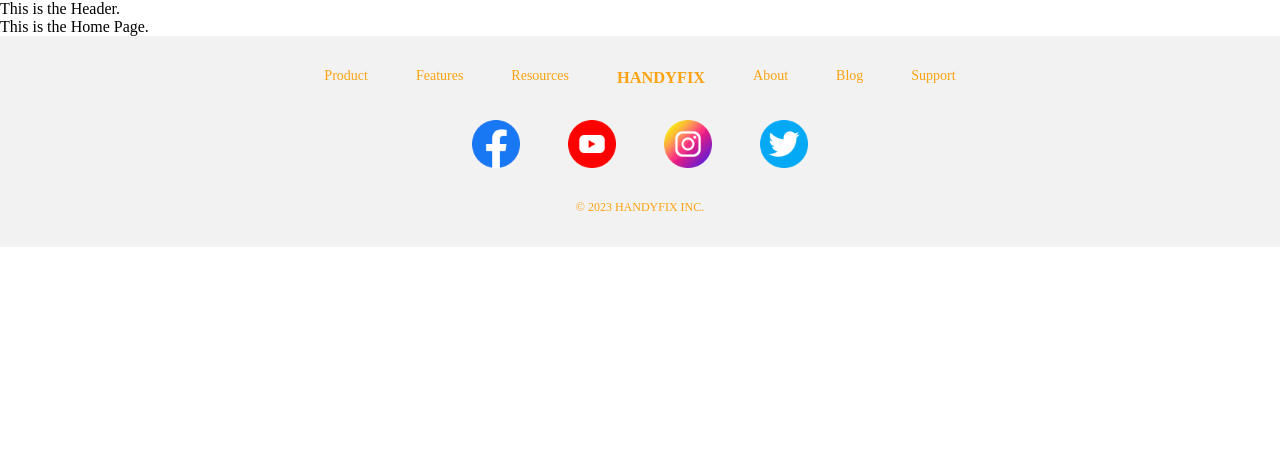
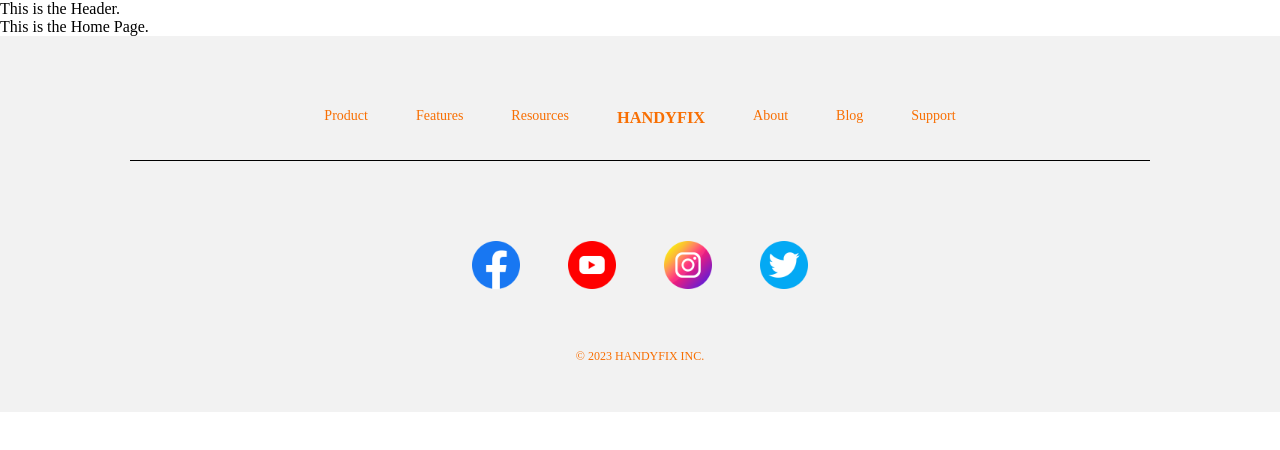
Before and after one commit to handyfix-org/handyfix-client, a React (Vite) app: page / in a window 1280 px wide. Shown: the top 450 px of the page. Built offline with nearby package versions, Linux system fonts and the light colour scheme.

Commit message:
footer including anchor tags for the icons

```diff
--- a/src/components/Footer/Footer.scss
+++ b/src/components/Footer/Footer.scss
@@ -1,38 +1,65 @@
+@use "../../styles/partials/colors" as *;
+@use "../../styles/partials/fonts" as *;
+@use "../../styles/partials/global" as *;
+@use "../../styles/partials/mixins" as *;
+
 .footer {
+    @include tablet {
         background-color: #f2f2f2;
         font-size: .875rem;
         display: flex;
         gap: 2rem;
         flex-direction: column;
-    color: #FCA311;
-    padding: 2rem 0rem;
-
+        color: $HandFix-Orange;
+        padding: 3rem 0rem;
+    }
 
     &__feature {
+
+        &-title {
+            &:hover {
+                border-bottom: .125rem solid $HandFix-Orange;
+            }
+        }
+
+        @include tablet {
             display: flex;
             flex-direction: row;
             justify-content: center;
             gap: 3rem;
+            padding-bottom: 2rem;
+            border-bottom: 0.0625rem solid black;
+        }
+
+        @include desktop;
+        @include desktop-margin;
     }
 
     &__icon {
+        @include tablet {
             display: flex;
             justify-content: center;
             gap: 3rem;
+        }
+
+        @include desktop;
+        @include desktop-margin;
 
         &-facebook,
         &-youtube,
         &-instagram,
         &-twitter {
+            @include tablet {
                 width: 3rem;
                 height: 3rem;
             }
         }
+    }
 
     &__copyright {
+        @include tablet {
             font-size: .75rem;
             align-self: center;
         }
-
-
     }
+}
--- a/src/components/Footer/Footer.tsx
+++ b/src/components/Footer/Footer.tsx
@@ -22,10 +22,18 @@ const Footer : React.FC<FooterProps> = ({logo, features, paragraph}) =>{
     <p className="footer__feature-title">{features} Support</p>
     </div>
     <section className="footer__icon">
-    <img className="footer__icon-facebook" src={Facebook} alt="facebook-icon" />
-    <img className="footer__icon-youtube" src={Youtube} alt="facebook-icon" />
-    <img className="footer__icon-instagram" src={Instagram} alt="facebook-icon" />
-    <img className="footer__icon-twitter" src={Twitter} alt="facebook-icon" />
+      <a href="https://www.facebook.com/">
+        <img className="footer__icon-facebook" src={Facebook} alt="facebook-icon" />
+      </a>
+      <a href="https://www.youtube.com/">
+        <img className="footer__icon-youtube" src={Youtube} alt="facebook-icon" />
+    </a>
+    <a href="https://www.instagram.com/">
+        <img className="footer__icon-instagram" src={Instagram} alt="facebook-icon" />
+    </a>
+    <a href="https://twitter.com/">
+        <img className="footer__icon-twitter" src={Twitter} alt="facebook-icon" />
+    </a>
     </section>
     <p className="footer__copyright">{paragraph} © 2023 HANDYFIX INC. </p>
   </footer>
--- a/src/styles/partials/_colors.scss
+++ b/src/styles/partials/_colors.scss
@@ -0,0 +1 @@
+$HandFix-Orange: #F86F03;
--- a/src/styles/partials/_mixins.scss
+++ b/src/styles/partials/_mixins.scss
@@ -1,3 +1,21 @@
 @use "./colors" as *;
 @use "./fonts" as *;
 @use "./variables" as *;
+
+
+@mixin tablet {
+    @media (min-width: $tablet-width) {
+        @content;
+    }
+}
+
+@mixin desktop {
+    @media (min-width: $desktop-width) {
+        @content;
+    }
+}
+
+@mixin desktop-margin {
+    width: 63.75rem;
+    margin: 1.5rem auto;
+}
--- a/src/styles/partials/_variables.scss
+++ b/src/styles/partials/_variables.scss
@@ -0,0 +1,2 @@
+$tablet-width: 768px;
+$desktop-width: 1280px;
```
Lines whose indentation alone changed are shown as unchanged.
